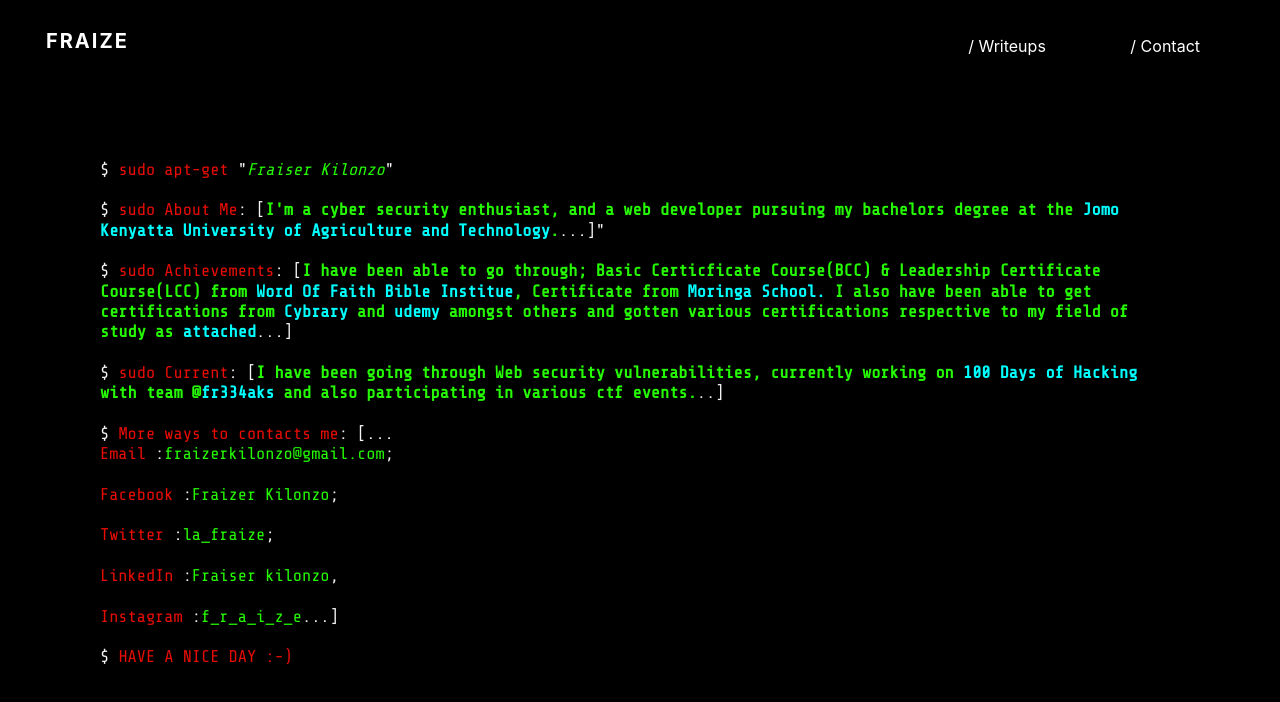
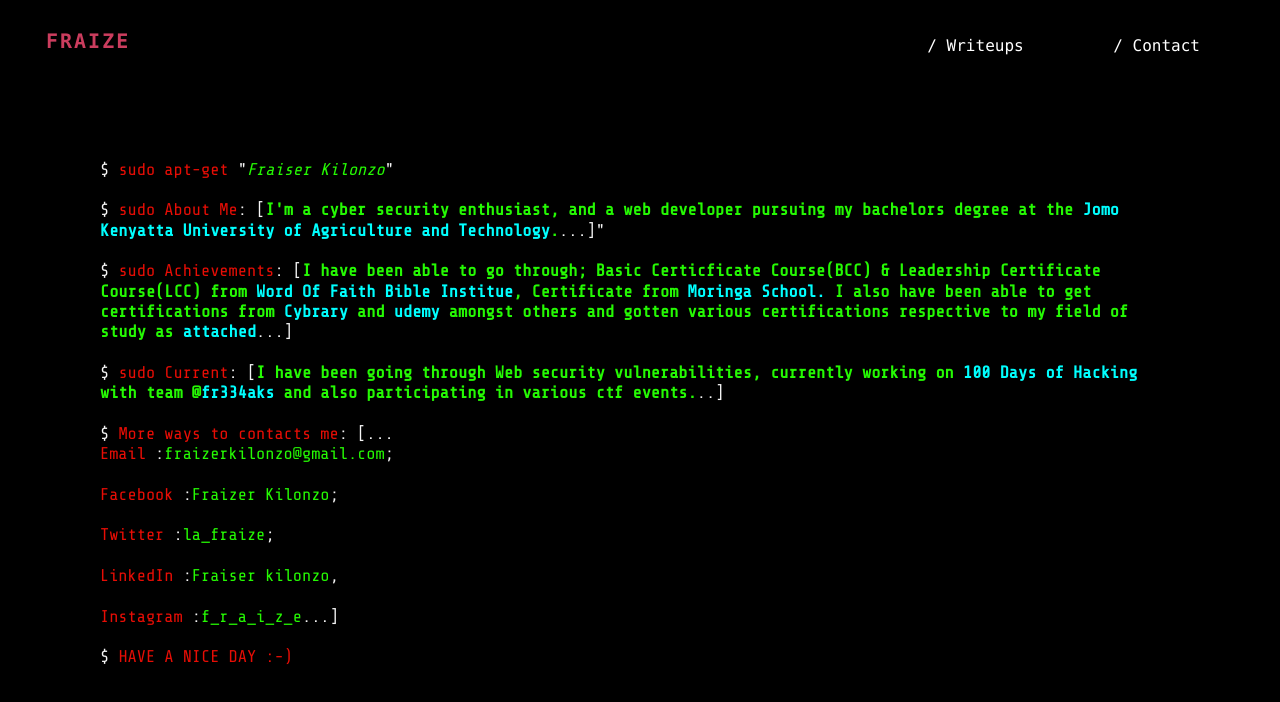
Before and after one commit to fraizerbrian/Fraize, a plain HTML site: page index.html in a window 1280 px wide. Drawn offline with nearby package versions, Linux system fonts and the light colour scheme.

Commit message:
Update index.html

```diff
--- a/index.html
+++ b/index.html
@@ -4,7 +4,7 @@
 <meta charset="UTF-8">
 <meta name="viewport" content="width=device-width, initial-scale=1.0">
 <meta http-equiv="X-UA-Compatible" content="ie=edge">
-<title>Fraiser Kilonzo | MyPortfolio</title>
+<title>FRAIZE</title>
 
 <link rel="icon" href="favicon.ico">
 
@@ -16,8 +16,11 @@
 
 <style>
       body{
-            background: #000;
-            text-decoration-color: #fff;
+/*             background: #000;
+            text-decoration-color: #fff;  */
+            background-color: black;
+ color: grey;
+ font-family: Consolas,Monaco,Lucida Console,Liberation Mono,DejaVu Sans Mono,Bitstream Vera Sans Mono,Courier New, monospace;
             /* margin-bottom: 5%; */
       }
       h1 {
@@ -49,6 +52,7 @@
             letter-spacing: 2px;
             width: 50px;
             height: 50px;
+            color: #cb3d5e ;
       }
 
       nav {
@@ -188,7 +192,7 @@
       <div class="logo">
             FRAIZE
       </div>
-      <div class="menu">
+      <div class="menu" style="font-family: "Share Tech Mono", monospace;">
         <ul>
           <li><a href="https://github.com/fr334aks">/ Writeups</a></li>
           <li><a href="#contact">/ Contact</a></li>
```
